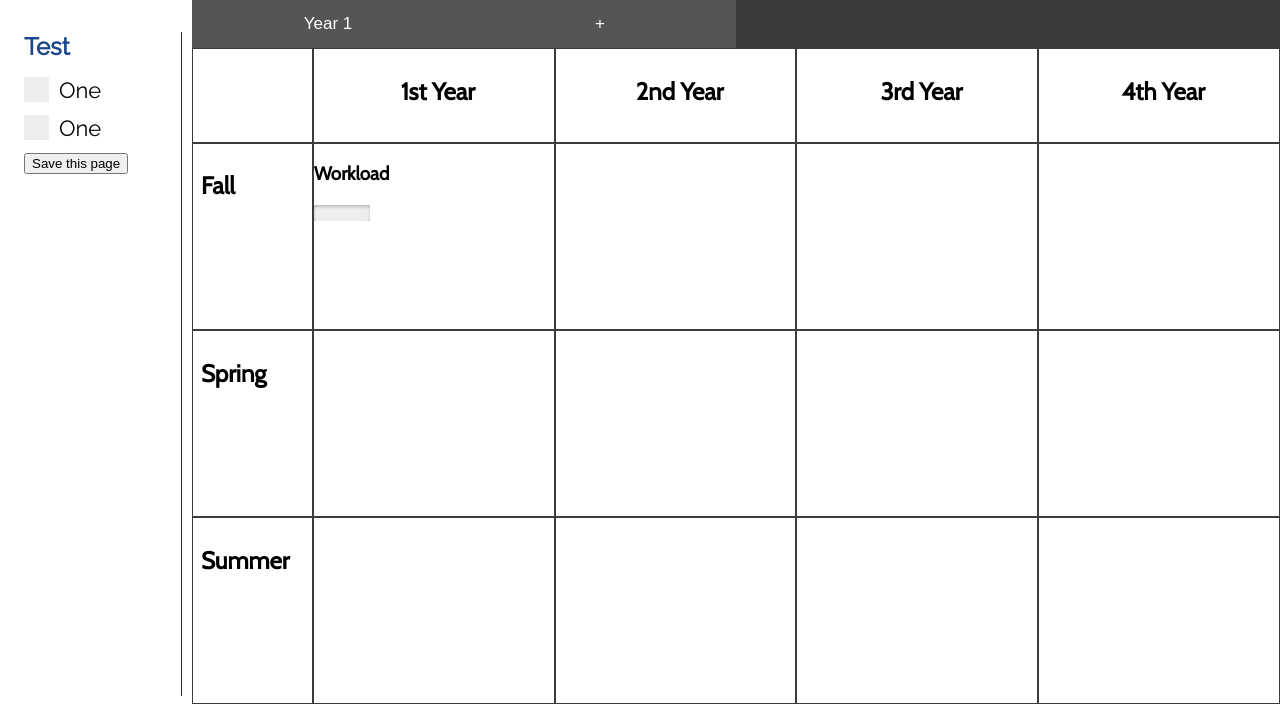
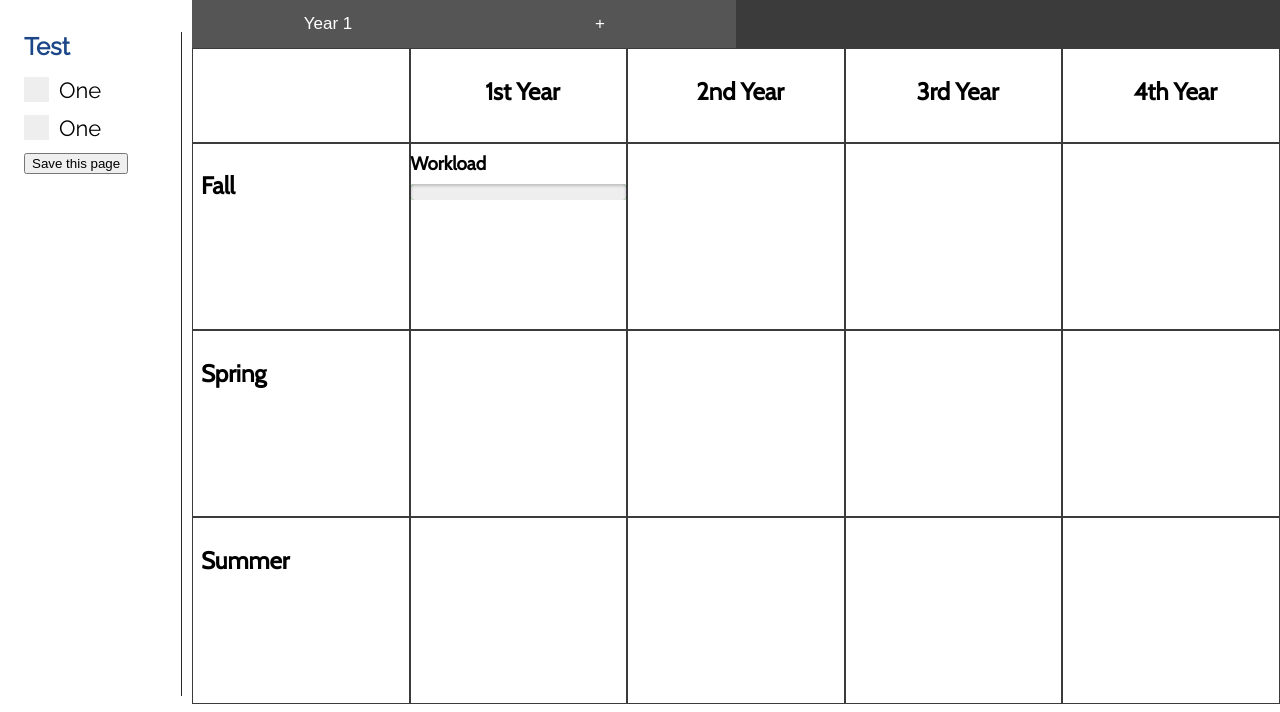
Before and after one commit to curtisho0718/IAT351, a PHP site: page /calendar.html in a window 1280 px wide. Shown: the part 88-800 px from the top of the page. Run offline with PHP 8.4, Linux system fonts and the light colour scheme; some libraries are stand-ins or nearby versions.

Commit message:
Progress bar style

```diff
--- a/css/main.css
+++ b/css/main.css
@@ -17,6 +17,7 @@ h2 {
 h3 {
   font-family: 'Cabin', sans-serif;
   color: #000000;
+  margin: 0.5rem 0 0.5rem 0;
 }
 
 p, label {
@@ -113,11 +114,12 @@ main {
   flex: 2;
 }
 
-#semester_names {
+.semester_names {
   flex: 1;
 }
 
 .semester {
+  position: relative;
   flex: 2;
   background-color: #FFFFFF;
   border-color: #3b3b3b;
@@ -220,7 +222,7 @@ progress {
   -moz-appearance: none;
   appearance: none;
 
-  width: 23.2%;
+  width: 100%;
   height: 1rem;
 
   border: none;
@@ -233,6 +235,13 @@ progress::-webkit-progress-bar {
   background: #EEE;
   box-shadow: 0 2px 3px rgba(0,0,0,0.2) inset;
   border-radius: 3px;
+}
+
+.difficulty_bar {
+  position: absolute;
+  left: 1rem;
+  right: 1rem;
+  bottom: 1rem;
 }
 
 .difficulty_bar_green {
```
